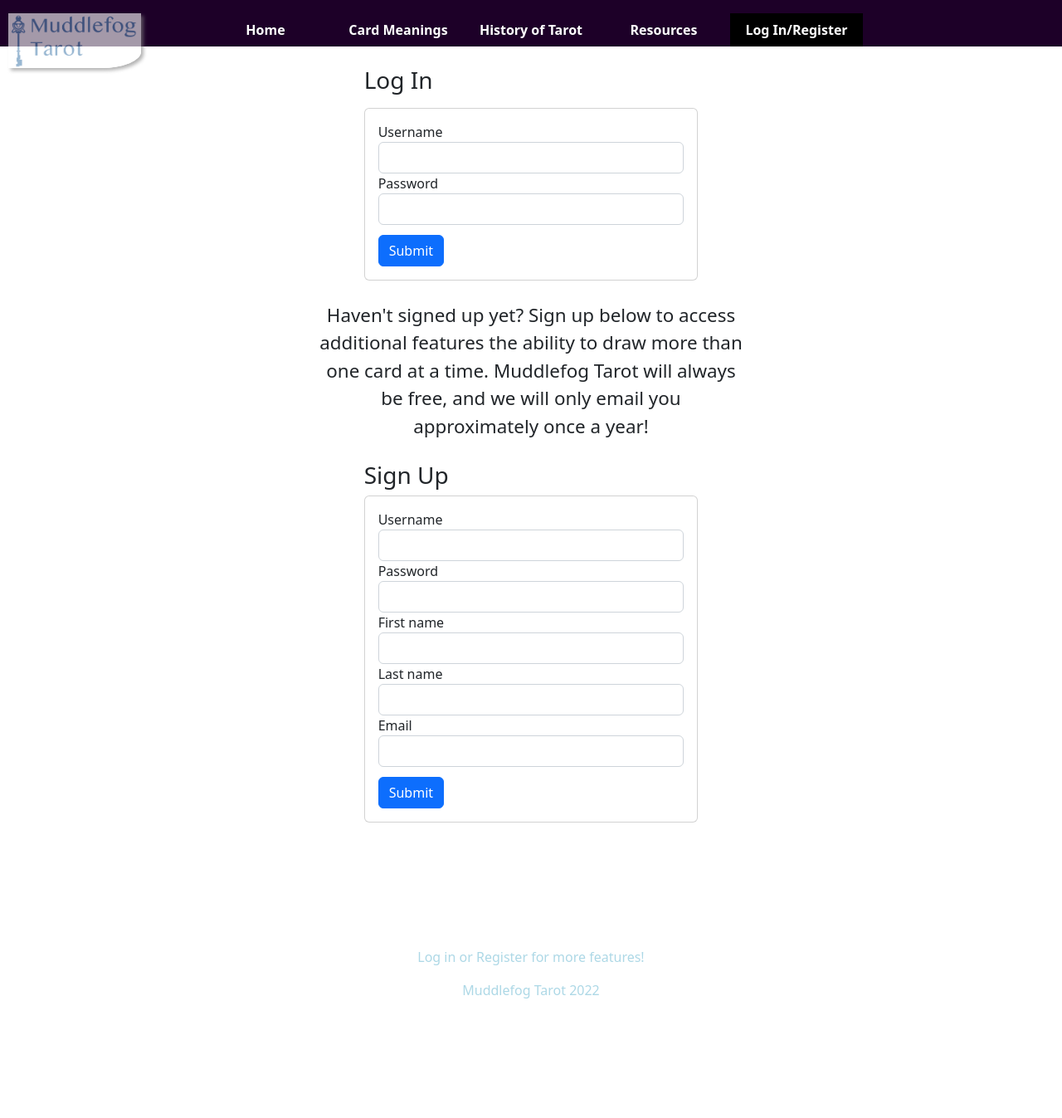
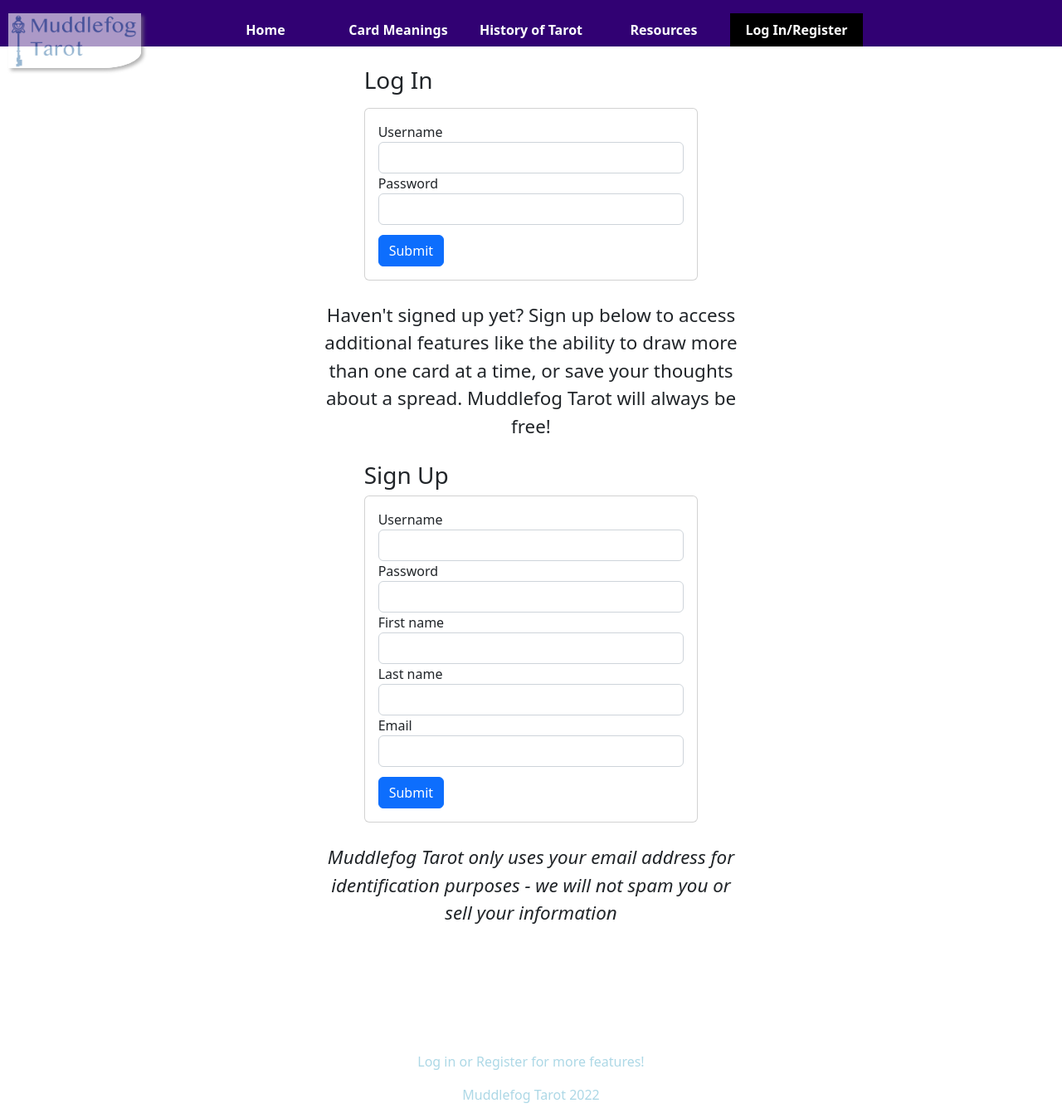
Before and after one commit to tim3t/Muddlefog-Tarot, a React (Create React App) app: page /signup in a window 1280 px wide. Shown: the whole page at 83% size. Before the commit the page ends 1221 px from the top, so only its background shows below. Built offline with nearby package versions, Linux system fonts and the light colour scheme; no server answers.

Commit message:
styling and fixing typos

```diff
--- a/src/Home/Home.css
+++ b/src/Home/Home.css
@@ -23,7 +23,6 @@
 }
 .Home-Button-Draw {
     margin: 40px;
-
 }
 
 .Home-Button-Clear{
@@ -34,6 +33,7 @@
     margin-top: 40px;
 
 }
+
 
 @media screen and (min-width: 0px) and (max-width: 550px){
   .Home-Button-Layout{
--- a/src/Home/Home.js
+++ b/src/Home/Home.js
@@ -94,7 +94,7 @@
 								Save This Spread
 							</Button>
 						</div>
-						<div>{saveForm}</div>
+						<div className='Home-Save-Form'>{saveForm}</div>
 						<div className='d-grid gap-2 Home-Button-Clear'>
 							<Button onClick={clearCards} variant='light' size='lg'>
 								Clear all cards
--- a/src/LogIn_SignUp/SignUp.js
+++ b/src/LogIn_SignUp/SignUp.js
@@ -8,11 +8,16 @@
 		<div className='SignUp-Login-Form-Layout'>
 			<LoginForm login={login} />
 			<p className='SignUp-P'>
-				Haven't signed up yet? Sign up below to access additional features the ability to draw more than one
-				card at a time. Muddlefog Tarot will always be free, and we will only email you approximately once a
-				year!
+				Haven't signed up yet? Sign up below to access additional features like the ability to draw more than
+				one card at a time, or save your thoughts about a spread. Muddlefog Tarot will always be free!
 			</p>
 			<SignupForm signup={signup} />
+			<p className='SignUp-P'>
+				<em>
+					Muddlefog Tarot only uses your email address for identification purposes - we will not spam you or
+					sell your information
+				</em>
+			</p>
 		</div>
 	);
 };
--- a/src/NavBar/NavBar.css
+++ b/src/NavBar/NavBar.css
@@ -1,5 +1,5 @@
 .NavBar {
-    background-color: rgb(29, 0, 40);
+    background-color: rgb(49, 1, 115);
     text-align: center;
     font-weight: bold;
     padding-top: 1em;
--- a/src/Profile/Profile.css
+++ b/src/Profile/Profile.css
@@ -16,3 +16,12 @@
 .Profile-DeleteBtn{
     cursor:pointer;
 }
+
+Form:hover{
+    -webkit-animation: slide 3s forwards;
+    animation: 3s slide forwards;
+}
+
+@keyframes slide{
+    100% {left:0;}
+}
--- a/src/Profile/SaveSpreadForm.js
+++ b/src/Profile/SaveSpreadForm.js
@@ -4,6 +4,7 @@
 import UserContext from '../Auth/UserContext';
 import { Form, InputGroup, FormControl } from 'react-bootstrap';
 import Alert from '../common/Alert';
+import './Profile.css';
 
 // Used to save a spread to the database so that a user can look back over saved spreads and see patterns in card draws or particularly interesting card pulls that they wanted to retain. Renders on the Home page under the CardTable
 
```
